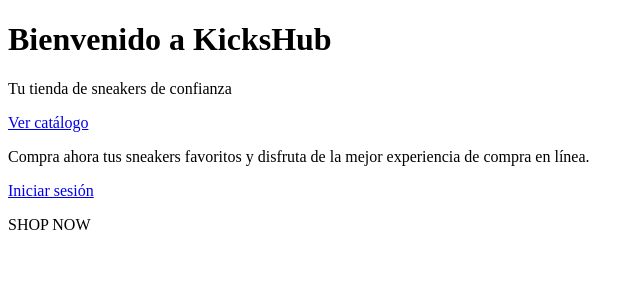
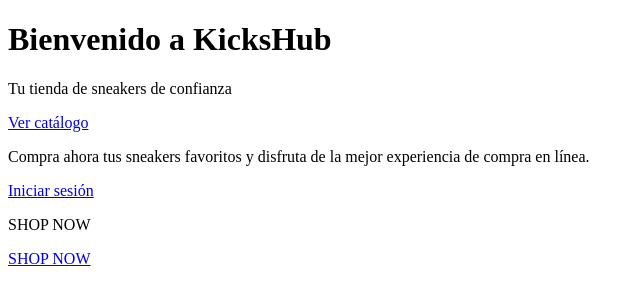
Before and after one commit to JhanpolPb/kickshub, a Next.js app in the folder frontend/: page / in a window 1280 px wide. Shown: the top 302 px of the page, without its empty margins (0-640 px from the left). Built offline with nearby package versions, Linux system fonts and the light colour scheme.

Commit message:
feat: link

```diff
--- a/frontend/app/page.js
+++ b/frontend/app/page.js
@@ -10,6 +10,8 @@
       <Link href="/login">Iniciar sesión</Link>
 
       <p> SHOP NOW </p>
+      <Link href="/home"> SHOP NOW </Link>
+
       </div>
   );
 }
```
